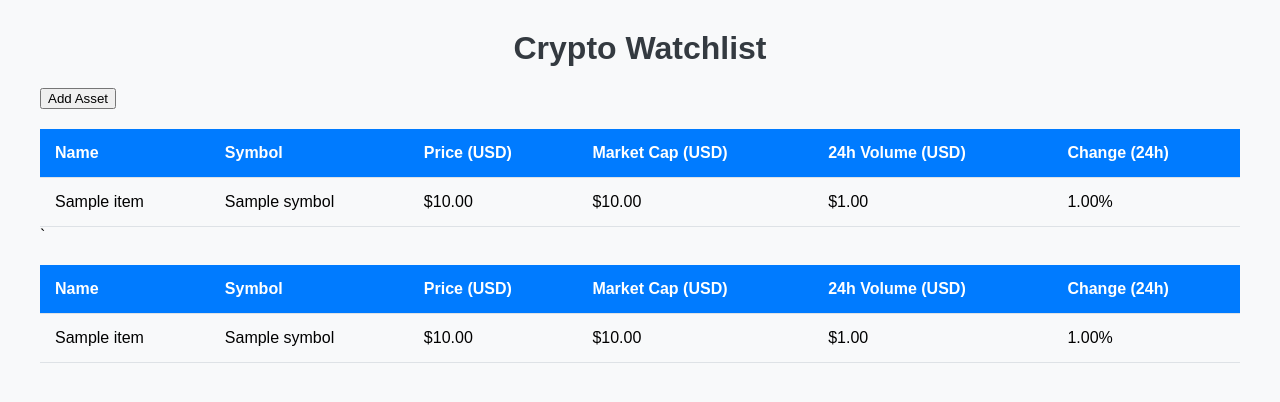
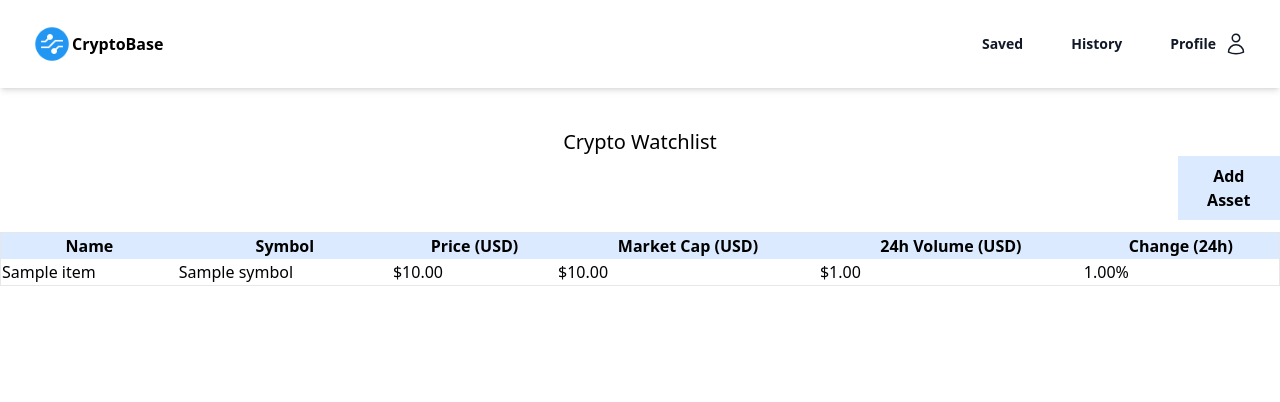
Before and after one commit to kinjall30/CryptoWebsite, a Django app: page /crypto/watchlist/ in a window 1280 px wide. Shown: the top 402 px of the page. Run offline with Django 4.2, Linux system fonts and the light colour scheme; tables that the repository leaves empty hold one stand-in row (values such as "Sample post"); a database or web service that is not in the repository returns one stand-in record (values such as "Sample title"); data that the repository does not hold is empty; some libraries are stand-ins or nearby versions.

Commit message:
branch merging for comflicts

```diff
--- a/templates/watchlist.html
+++ b/templates/watchlist.html
@@ -1,58 +1,12 @@
-<!-- crypto/templates/crypto/watchlist.html -->
-<!DOCTYPE html>
-<html lang="en">
-<head>
-    <meta charset="UTF-8">
-    <meta http-equiv="X-UA-Compatible" content="IE=edge">
-    <meta name="viewport" content="width=device-width, initial-scale=1.0">
-    <title>Crypto Watchlist</title>
-    <style>
-        body {
-            font-family: 'Arial', sans-serif;
-            background-color: #f8f9fa;
-            margin: 0;
-            padding: 0;
-        }
+{% extends 'base.html' %}
 
-        .container {
-            max-width: 1200px;
-            margin: 0 auto;
-        }
+{% block content %}
 
-        h1 {
-            color: #343a40;
-            text-align: center;
-            margin-top: 30px;
-        }
-
-        table {
-            width: 100%;
-            border-collapse: collapse;
-            margin-top: 20px;
-        }
-
-        th, td {
-            padding: 15px;
-            text-align: left;
-            border-bottom: 1px solid #dee2e6;
-        }
-
-        th {
-            background-color: #007bff;
-            color: #fff;
-        }
-
-        tr:hover {
-            background-color: #f8f9fa;
-        }
-    </style>
-</head>
-<body>
 <div class="container">
-        <h1>Crypto Watchlist</h1>
-        <button id = "add-asset-btn">Add Asset</button>
-        <table class="table table-bordered">
-            <thead>
+    <h1 class=" mt-10 text-center text-xl">Crypto Watchlist</h1>
+    <button onclick="toggleClass()" id  = "assetBtn" class="ml-[92%] bg-blue-100 py-2 px-3.5 mb-3 font-semibold">Add Asset</button>
+    <table class="table table-bordered border border-1 w-full">
+        <thead class="bg-blue-100">
             <tr>
                 <th>Name</th>
                 <th>Symbol</th>
@@ -64,7 +18,7 @@
         </thead>
         <tbody>
             {% for coin in coins %}
-                <tr>
+            <tr class="even:bg-blue-50">
                 <td>{{ coin.name }}</td>
                 <td>{{ coin.symbol }}</td>
                 <td>${{ coin.price|floatformat:2 }}</td>
@@ -76,37 +30,45 @@
         </tbody>
     </table>
 
-        <!-- modal -->`
+    <div id="asset-modal" class=" hidden inset-0 left-1/2 top-1/2 -translate-x-1/2  shadow-md h-[500px] relative pt-8 w-[50%]">
+        <span onclick="toggleClass()" class=" inline-block absolute right-0 top-0 bg-gray-300  px-2.5 py-1 font-bold cursor-pointer">X</span>
         <div>
-            <table class="table table-bordered">
-                <thead>
+            <table class="table table-bordered border border-1 w-full ">
+                <thead class="bg-blue-100">
                     <tr>
                         <th>Name</th>
                         <th>Symbol</th>
-                        <th>Price (USD)</th>
-                        <th>Market Cap (USD)</th>
-                        <th>24h Volume (USD)</th>
-                        <th>Change (24h)</th>
+                        <th>Add to wishlist</th>
                     </tr>
                 </thead>
                 <tbody>
                     {% for coin in coins %}
-                    <tr>
+                    <tr class="even:bg-blue-50">
                         <td>{{ coin.name }}</td>
                         <td>{{ coin.symbol }}</td>
                         <td>${{ coin.price|floatformat:2 }}</td>
-                        <td>${{ coin.market_cap|floatformat:2 }}</td>
-                        <td>${{ coin.volume_24h|floatformat:2 }}</td>
-                        <td>{{ coin.change_24h|floatformat:2 }}%</td>
                     </tr>
                     {% endfor %}
                 </tbody>
             </table>
         </div>
     </div>
+</div>
+
 <script>
-        let assetBtn = document.getElementById('add-asset-btn');
+function toggleClass() {
+      var element = document.getElementById("asset-modal");
 
+      // Check if the element has the 'highlight' class
+      if (element.classList.contains("block")) {
+        // If it does, remove the class
+        element.classList.remove("block");
+        element.classList.add("hidden");
+      } else {
+        // If it doesn't, add the class
+        element.classList.add("block");
+        element.classList.remove("hidden");
+      }
+    }
 </script>
-</body>
-</html>
+{% endblock %}
```
Also changed, not shown: templates/base.html (line endings or trailing spaces), templates/login.html (line endings or trailing spaces), templates/portfolio.html (line endings or trailing spaces), templates/sigup.html (line endings or trailing spaces), 1 other file. Lines whose indentation alone changed are shown as unchanged.
